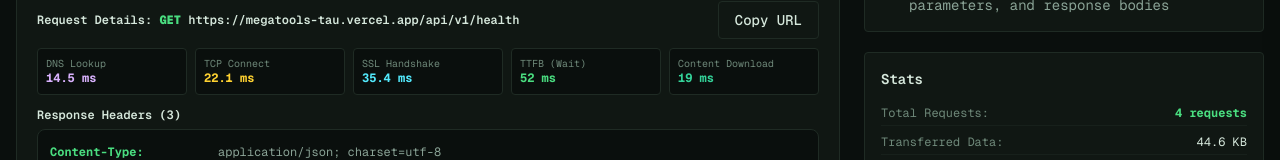
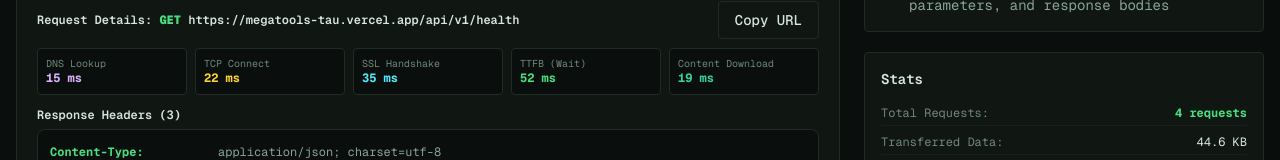
Before and after one commit to madiajijah11/megatools, a Next.js app: page /har-viewer in a window 1280 px wide. Shown: the part 625-785 px from the top of the page. Built offline with nearby package versions, Linux system fonts and the light colour scheme; no server answers.

Commit message:
fix(har-viewer): defensively handle entries without timings and add timings to dirty sample

```diff
--- a/src/app/har-viewer/HarViewerClient.tsx
+++ b/src/app/har-viewer/HarViewerClient.tsx
@@ -13,17 +13,17 @@ interface HarEntry {
     method: string;
     url: string;
     headers: { name: string; value: string }[];
-    queryString: { name: string; value: string }[];
-    bodySize: number;
+    queryString?: { name: string; value: string }[];
+    bodySize?: number;
   };
   response: {
     status: number;
     statusText: string;
     headers: { name: string; value: string }[];
-    content: { size: number; mimeType: string; text?: string };
-    bodySize: number;
+    content?: { size?: number; mimeType?: string; text?: string };
+    bodySize?: number;
   };
-  timings: {
+  timings?: {
     blocked?: number;
     dns?: number;
     connect?: number;
@@ -195,9 +195,38 @@ export default function HarViewerClient() {
     try {
       const parsed = JSON.parse(content);
       if (parsed.log && Array.isArray(parsed.log.entries)) {
-        const mapped = parsed.log.entries.map((e: HarEntry, idx: number) => ({
+        const mapped: HarEntry[] = parsed.log.entries.map((e: any, idx: number) => ({
           ...e,
           id: e.id || String(idx + 1),
+          startedDateTime: e.startedDateTime || new Date().toISOString(),
+          time: typeof e.time === "number" && !isNaN(e.time) ? Math.max(0, e.time) : 0,
+          request: {
+            method: e.request?.method || "GET",
+            url: e.request?.url || "",
+            headers: Array.isArray(e.request?.headers) ? e.request.headers : [],
+            queryString: Array.isArray(e.request?.queryString) ? e.request.queryString : [],
+            bodySize: typeof e.request?.bodySize === "number" ? e.request.bodySize : 0,
+          },
+          response: {
+            status: typeof e.response?.status === "number" ? e.response.status : 200,
+            statusText: e.response?.statusText || "OK",
+            headers: Array.isArray(e.response?.headers) ? e.response.headers : [],
+            content: {
+              size: typeof e.response?.content?.size === "number" ? e.response.content.size : 0,
+              mimeType: e.response?.content?.mimeType || "application/octet-stream",
+              text: e.response?.content?.text,
+            },
+            bodySize: typeof e.response?.bodySize === "number" ? e.response.bodySize : 0,
+          },
+          timings: {
+            blocked: Math.max(0, e.timings?.blocked ?? 0),
+            dns: Math.max(0, e.timings?.dns ?? 0),
+            connect: Math.max(0, e.timings?.connect ?? 0),
+            ssl: Math.max(0, e.timings?.ssl ?? 0),
+            send: Math.max(0, e.timings?.send ?? 0),
+            wait: Math.max(0, e.timings?.wait ?? 0),
+            receive: Math.max(0, e.timings?.receive ?? 0),
+          },
         }));
         setEntries(mapped);
         setFileName(name);
@@ -232,20 +261,22 @@ export default function HarViewerClient() {
       // Search
       if (searchQuery) {
         const q = searchQuery.toLowerCase();
-        if (!e.request.url.toLowerCase().includes(q) && !e.request.method.toLowerCase().includes(q)) {
+        const urlMatch = (e.request?.url || "").toLowerCase().includes(q);
+        const methodMatch = (e.request?.method || "").toLowerCase().includes(q);
+        if (!urlMatch && !methodMatch) {
           return false;
         }
       }
 
       // Status
       if (statusFilter !== "ALL") {
-        const statusStr = String(e.response.status);
+        const statusStr = String(e.response?.status || 200);
         if (!statusStr.startsWith(statusFilter[0])) return false;
       }
 
       // Type
       if (typeFilter !== "ALL") {
-        const mime = (e.response.content?.mimeType || "").toLowerCase();
+        const mime = (e.response?.content?.mimeType || "").toLowerCase();
         if (typeFilter === "XHR" && !mime.includes("json") && !mime.includes("xml")) return false;
         if (typeFilter === "JS" && !mime.includes("javascript")) return false;
         if (typeFilter === "CSS" && !mime.includes("css")) return false;
@@ -261,11 +292,15 @@ export default function HarViewerClient() {
   }, [entries, selectedEntryId]);
 
   const maxDuration = useMemo(() => {
-    return Math.max(...entries.map((e) => e.time), 1);
+    return Math.max(...entries.map((e) => (typeof e.time === "number" && !isNaN(e.time) ? e.time : 0)), 1);
   }, [entries]);
 
   const totalTransferred = useMemo(() => {
-    return entries.reduce((acc, e) => acc + (e.response.bodySize > 0 ? e.response.bodySize : e.response.content.size || 0), 0);
+    return entries.reduce((acc, e) => {
+      const body = typeof e.response?.bodySize === "number" ? e.response.bodySize : 0;
+      const content = typeof e.response?.content?.size === "number" ? e.response.content.size : 0;
+      return acc + (body > 0 ? body : content);
+    }, 0);
   }, [entries]);
 
   const stats = (
@@ -401,13 +436,18 @@ export default function HarViewerClient() {
           <div className="divide-y divide-border-subtle border border-border-subtle bg-bg-page rounded-b-lg max-h-[320px] overflow-y-auto text-xs">
             {filteredEntries.map((e) => {
               const isSelected = e.id === selectedEntryId;
-              const is2xx = e.response.status >= 200 && e.response.status < 300;
-              const is3xx = e.response.status >= 300 && e.response.status < 400;
-              const is4xx = e.response.status >= 400 && e.response.status < 500;
-              const is5xx = e.response.status >= 500;
+              const status = e.response?.status || 200;
+              const is2xx = status >= 200 && status < 300;
+              const is3xx = status >= 300 && status < 400;
+              const is4xx = status >= 400 && status < 500;
+              const is5xx = status >= 500;
 
-              const urlName = e.request.url.split("/").pop()?.split("?")[0] || e.request.url;
-              const widthPct = Math.max(4, (e.time / maxDuration) * 100);
+              const reqUrl = e.request?.url || "";
+              const urlName = reqUrl.split("/").pop()?.split("?")[0] || reqUrl || "request";
+              const widthPct = Math.max(4, (((e.time || 0) / maxDuration) * 100));
+              const transferred = (e.response?.bodySize && e.response.bodySize > 0)
+                ? e.response.bodySize
+                : (e.response?.content?.size || 0);
 
               return (
                 <div
@@ -419,7 +459,7 @@ export default function HarViewerClient() {
                       : "hover:bg-bg-card text-text-secondary"
                   }`}
                 >
-                  <span className="w-16 shrink-0 font-bold text-accent">{e.request.method}</span>
+                  <span className="w-16 shrink-0 font-bold text-accent">{e.request?.method || "GET"}</span>
                   <span
                     className={`w-16 shrink-0 font-bold ${
                       is2xx
@@ -433,13 +473,13 @@ export default function HarViewerClient() {
                         : "text-text-muted"
                     }`}
                   >
-                    {e.response.status}
+                    {status}
                   </span>
-                  <span className="flex-1 truncate mx-2 font-mono text-[11px]" title={e.request.url}>
-                    {urlName} <span className="text-text-muted text-[10px]">({e.request.url})</span>
+                  <span className="flex-1 truncate mx-2 font-mono text-[11px]" title={reqUrl}>
+                    {urlName} <span className="text-text-muted text-[10px]">({reqUrl})</span>
                   </span>
                   <span className="w-20 text-right shrink-0 text-[11px] text-text-muted font-mono">
-                    {formatBytes(e.response.bodySize > 0 ? e.response.bodySize : e.response.content.size || 0)}
+                    {formatBytes(transferred)}
                   </span>
                   <div className="w-32 shrink-0 flex items-center justify-end gap-1.5">
                     <div className="w-20 bg-border-subtle h-2 rounded-full overflow-hidden flex">
@@ -449,7 +489,7 @@ export default function HarViewerClient() {
                       />
                     </div>
                     <span className="text-[10px] text-text-muted font-mono w-10 text-right">
-                      {Math.round(e.time)}ms
+                      {Math.round(e.time || 0)}ms
                     </span>
                   </div>
                 </div>
@@ -463,42 +503,42 @@ export default function HarViewerClient() {
           <div className="pt-3 border-t border-border-subtle space-y-3">
             <div className="h-8 flex items-center justify-between text-xs">
               <span className="font-semibold text-text-primary truncate">
-                Request Details: <strong className="text-accent">{selectedEntry.request.method}</strong> {selectedEntry.request.url}
+                Request Details: <strong className="text-accent">{selectedEntry.request?.method || "GET"}</strong> {selectedEntry.request?.url}
               </span>
-              <CopyButton text={selectedEntry.request.url} label="Copy URL" />
+              <CopyButton text={selectedEntry.request?.url || ""} label="Copy URL" />
             </div>
 
             {/* Timings Breakdown Row */}
             <div className="grid grid-cols-2 sm:grid-cols-5 gap-2 text-xs">
               <div className="p-2 rounded bg-bg-page border border-border-subtle">
                 <span className="text-text-muted text-[10px] block">DNS Lookup</span>
-                <span className="font-bold text-purple-300">{selectedEntry.timings.dns || 0} ms</span>
+                <span className="font-bold text-purple-300">{Math.round(selectedEntry.timings?.dns ?? 0)} ms</span>
               </div>
               <div className="p-2 rounded bg-bg-page border border-border-subtle">
                 <span className="text-text-muted text-[10px] block">TCP Connect</span>
-                <span className="font-bold text-amber-300">{selectedEntry.timings.connect || 0} ms</span>
+                <span className="font-bold text-amber-300">{Math.round(selectedEntry.timings?.connect ?? 0)} ms</span>
               </div>
               <div className="p-2 rounded bg-bg-page border border-border-subtle">
                 <span className="text-text-muted text-[10px] block">SSL Handshake</span>
-                <span className="font-bold text-cyan-300">{selectedEntry.timings.ssl || 0} ms</span>
+                <span className="font-bold text-cyan-300">{Math.round(selectedEntry.timings?.ssl ?? 0)} ms</span>
               </div>
               <div className="p-2 rounded bg-bg-page border border-border-subtle">
                 <span className="text-text-muted text-[10px] block">TTFB (Wait)</span>
-                <span className="font-bold text-accent">{selectedEntry.timings.wait || 0} ms</span>
+                <span className="font-bold text-accent">{Math.round(selectedEntry.timings?.wait ?? 0)} ms</span>
               </div>
               <div className="p-2 rounded bg-bg-page border border-border-subtle">
                 <span className="text-text-muted text-[10px] block">Content Download</span>
-                <span className="font-bold text-success">{selectedEntry.timings.receive || 0} ms</span>
+                <span className="font-bold text-success">{Math.round(selectedEntry.timings?.receive ?? 0)} ms</span>
               </div>
             </div>
 
             {/* Response Headers */}
             <div className="space-y-1.5">
               <span className="text-xs font-semibold text-text-primary block">
-                Response Headers ({selectedEntry.response.headers.length})
+                Response Headers ({selectedEntry.response?.headers?.length ?? 0})
               </span>
               <div className="p-3 rounded-lg border border-border-subtle bg-bg-page text-xs space-y-1 max-h-40 overflow-y-auto">
-                {selectedEntry.response.headers.map((h, i) => (
+                {(selectedEntry.response?.headers || []).map((h, i) => (
                   <div key={i} className="flex items-start gap-2 py-0.5 border-b border-border-subtle/30 last:border-0">
                     <span className="text-accent font-bold w-40 shrink-0">{h.name}:</span>
                     <span className="text-text-secondary break-all flex-1">{h.value}</span>
@@ -508,7 +548,7 @@ export default function HarViewerClient() {
             </div>
 
             {/* Response Content Preview */}
-            {selectedEntry.response.content.text && (
+            {selectedEntry.response?.content?.text && (
               <div className="space-y-1.5">
                 <div className="h-8 flex items-center justify-between text-xs">
                   <span className="font-semibold text-text-primary">Response Payload Body</span>
--- a/src/lib/har-sanitizer.ts
+++ b/src/lib/har-sanitizer.ts
@@ -622,6 +622,15 @@ export const SAMPLE_DIRTY_HAR_JSON = JSON.stringify(
           id: "req-1",
           startedDateTime: "2026-10-05T08:14:00.120Z",
           time: 180,
+          timings: {
+            blocked: 1.5,
+            dns: 18.2,
+            connect: 32.4,
+            ssl: 45.1,
+            send: 1.2,
+            wait: 68.6,
+            receive: 13.0
+          },
           serverIPAddress: "198.51.100.42",
           clientIPAddress: "203.0.113.19",
           request: {
@@ -683,6 +692,15 @@ export const SAMPLE_DIRTY_HAR_JSON = JSON.stringify(
           id: "req-2",
           startedDateTime: "2026-10-05T08:14:00.350Z",
           time: 65,
+          timings: {
+            blocked: 0.8,
+            dns: 5.4,
+            connect: 12.1,
+            ssl: 18.2,
+            send: 0.5,
+            wait: 22.0,
+            receive: 6.0
+          },
           serverIPAddress: "198.51.100.88",
           request: {
             method: "GET",
@@ -721,6 +739,15 @@ export const SAMPLE_DIRTY_HAR_JSON = JSON.stringify(
           id: "req-3",
           startedDateTime: "2026-10-05T08:14:00.520Z",
           time: 42,
+          timings: {
+            blocked: 0.4,
+            dns: 0,
+            connect: 0,
+            ssl: 0,
+            send: 0.3,
+            wait: 15.3,
+            receive: 26.0
+          },
           serverIPAddress: "104.21.49.200",
           request: {
             method: "GET",
```
